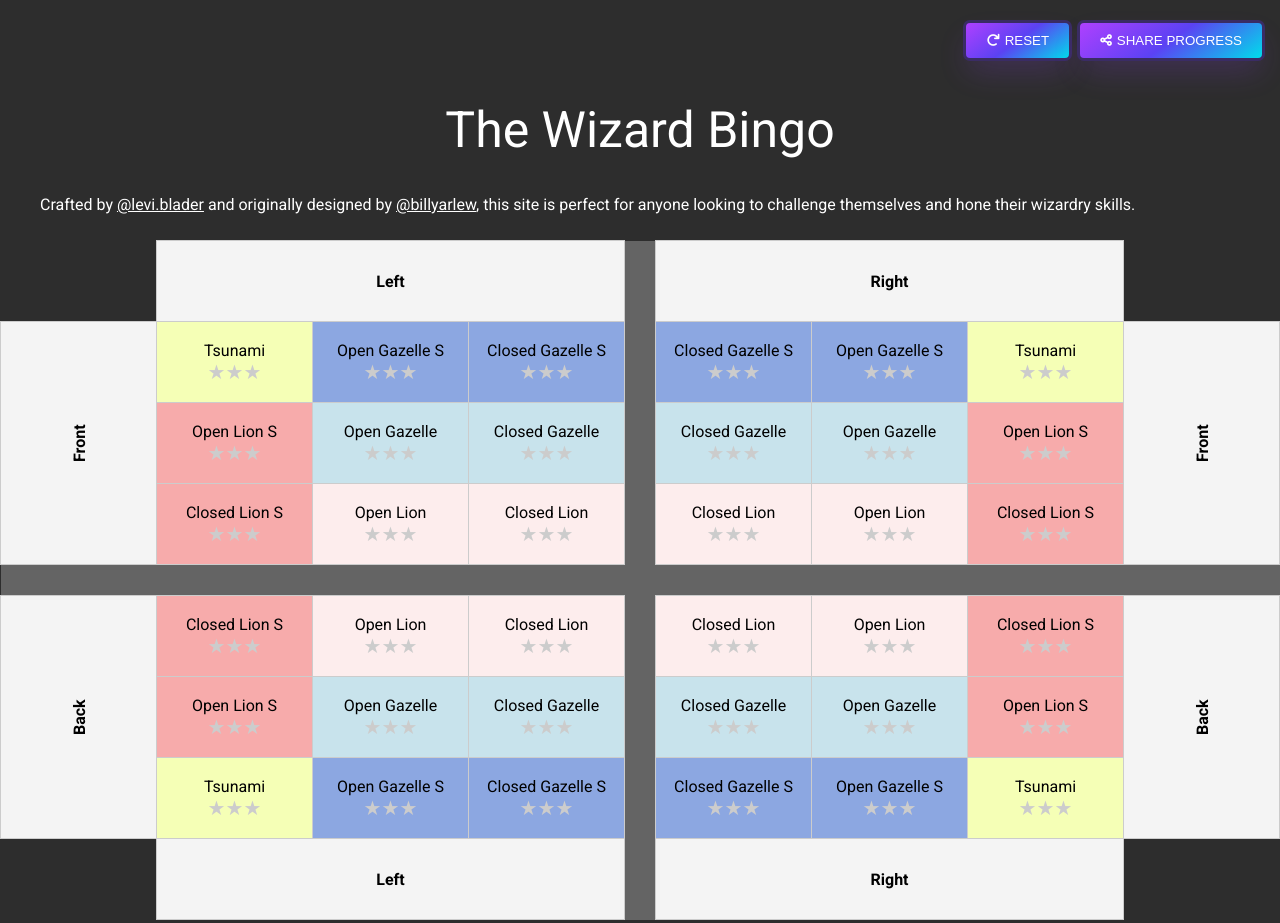
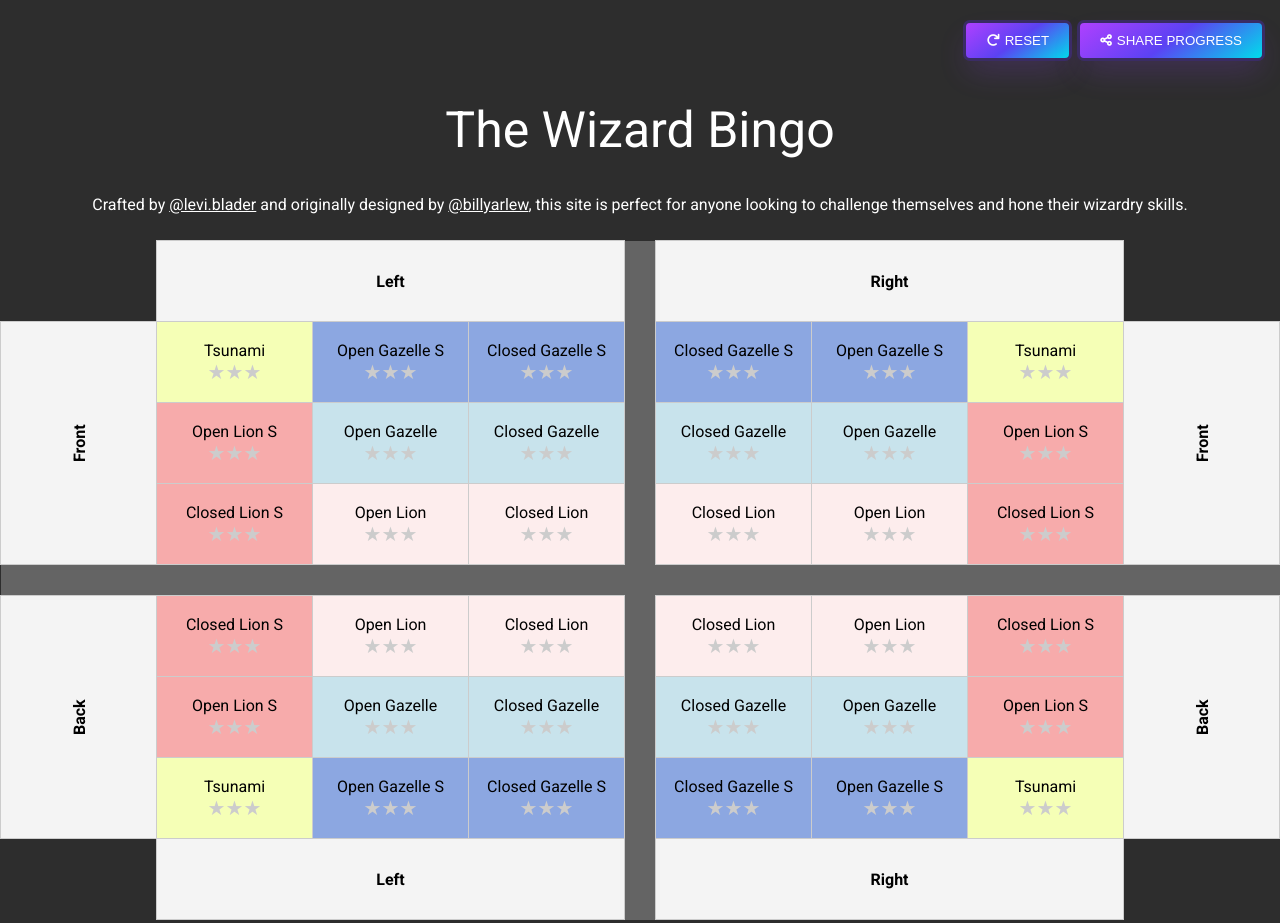
Before and after one commit to lethevimlet/wizardbingo, a plain HTML site: page index.html in a window 1280 px wide. Drawn offline with Linux system fonts and the light colour scheme.

Commit message:
Update styles.css

```diff
--- a/styles.css
+++ b/styles.css
@@ -1,6 +1,6 @@
 body, html {
   margin: 0;
-  padding: 0;
+  padding: 0 0 50px 0;
   font-family: 'Roboto', sans-serif;
   background-color: #2d2d2d;
 }
@@ -25,6 +25,7 @@ a, a:hover, a:active, a:visited {
 .description {
   color: #ffffff;
   padding: 10px 40px;
+  text-align: center;
 }
 
 table {
```
